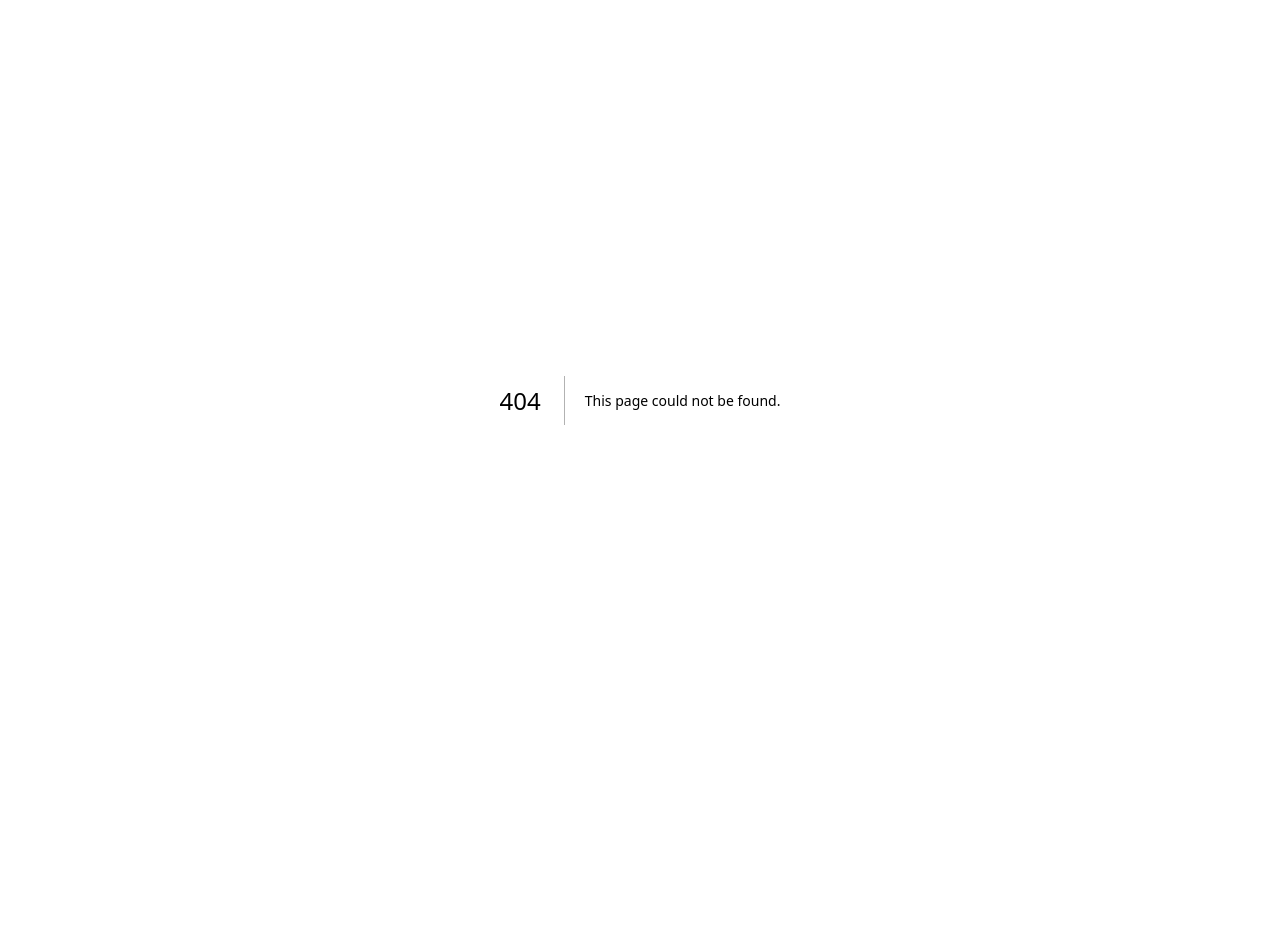
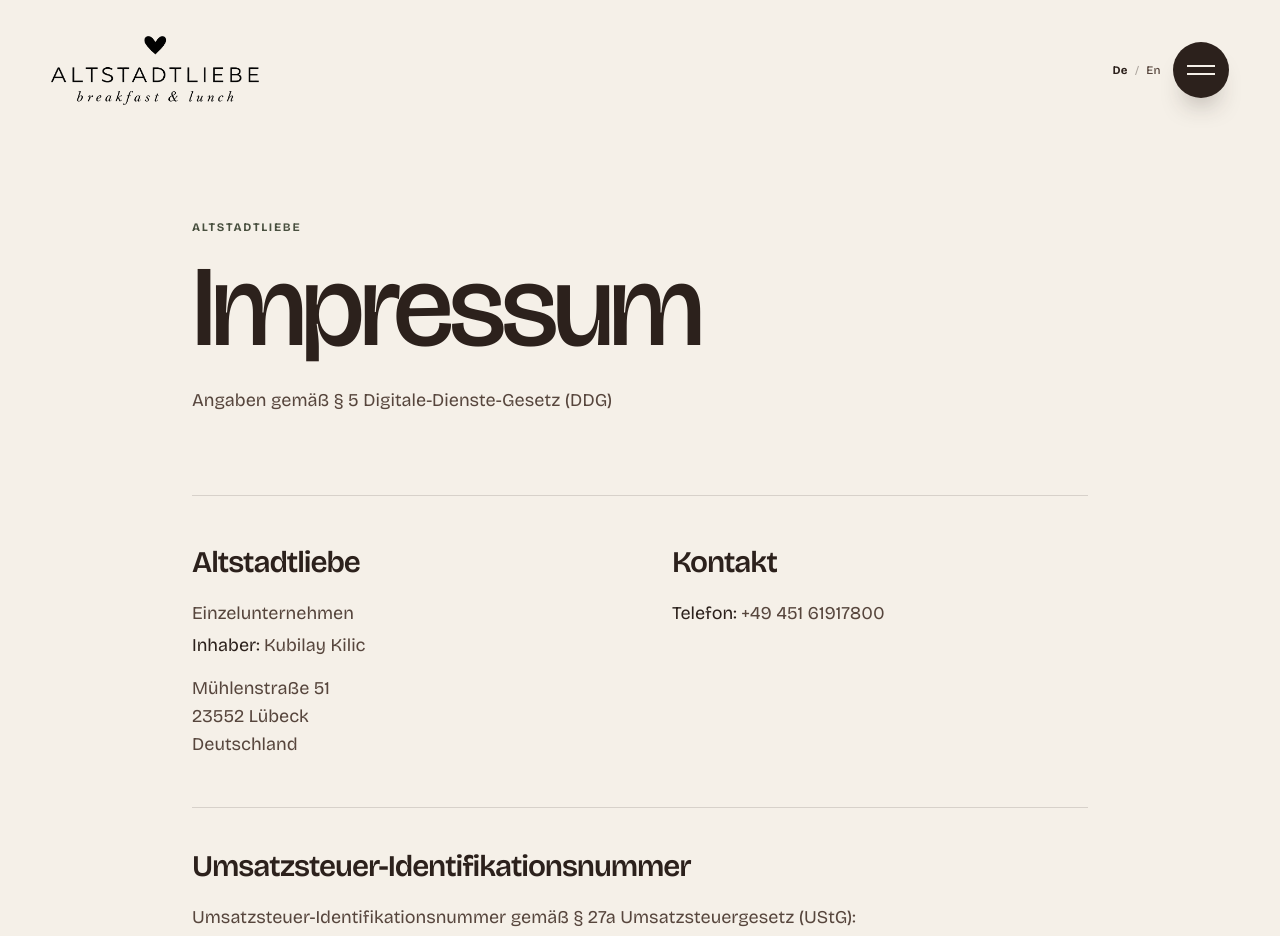
Before and after one commit to veokleo-create07/coffee.luebeck.web, a Next.js app: page /impressum in a window 1280 px wide. Before the commit this address had no page. Shown: the top 936 px of the page. Before the commit the page ends 800 px from the top, so only its background shows below. Built offline with nearby package versions, Linux system fonts and the light colour scheme.

Commit message:
Add bilingual legal notice pages

```diff
--- /dev/null
+++ b/app/en/legal-notice/page.tsx
@@ -0,0 +1,12 @@
+import type { Metadata } from "next";
+import { LegalNoticePage } from "@/components/legal-notice-page";
+import { getDictionary } from "@/lib/i18n";
+
+export const metadata: Metadata = {
+  title: "Legal Notice",
+  description: "Legal notice and provider information for Altstadtliebe Lübeck.",
+};
+
+export default function EnglishLegalNoticePage() {
+  return <LegalNoticePage locale="en" dictionary={getDictionary("en")} />;
+}
--- /dev/null
+++ b/app/impressum/page.tsx
@@ -0,0 +1,12 @@
+import type { Metadata } from "next";
+import { LegalNoticePage } from "@/components/legal-notice-page";
+import { getDictionary } from "@/lib/i18n";
+
+export const metadata: Metadata = {
+  title: "Impressum",
+  description: "Impressum und Anbieterkennzeichnung von Altstadtliebe Lübeck.",
+};
+
+export default function GermanLegalNoticePage() {
+  return <LegalNoticePage locale="de" dictionary={getDictionary("de")} />;
+}
--- a/components/language-switcher.tsx
+++ b/components/language-switcher.tsx
@@ -1,11 +1,11 @@
 import Link from "next/link";
 import type { Locale } from "@/lib/i18n";
 
-type LanguageSwitcherProps = { locale: Locale; label: string };
+type LanguageSwitcherProps = { locale: Locale; label: string; href?: string };
 
-export function LanguageSwitcher({ locale, label }: LanguageSwitcherProps) {
+export function LanguageSwitcher({ locale, label, href: providedHref }: LanguageSwitcherProps) {
   const nextLocale: Locale = locale === "de" ? "en" : "de";
-  const href = nextLocale === "de" ? "/" : "/en";
+  const href = providedHref ?? (nextLocale === "de" ? "/" : "/en");
   const currentLabel = locale === "de" ? "De" : "En";
   const nextLabel = nextLocale === "de" ? "De" : "En";
 
--- /dev/null
+++ b/components/legal-notice-page.tsx
@@ -0,0 +1,90 @@
+import Link from "next/link";
+import type { Dictionary } from "@/lib/dictionaries/de";
+import type { Locale } from "@/lib/i18n";
+import { SiteFooter } from "./site-footer";
+import { SiteHeader } from "./site-header";
+
+type LegalNoticePageProps = { locale: Locale; dictionary: Dictionary };
+
+const legalCopy = {
+  de: {
+    title: "Impressum",
+    statutoryNote: "Angaben gemäß § 5 Digitale-Dienste-Gesetz (DDG)",
+    businessType: "Einzelunternehmen",
+    proprietorLabel: "Inhaber",
+    contactHeading: "Kontakt",
+    phoneLabel: "Telefon",
+    vatHeading: "Umsatzsteuer-Identifikationsnummer",
+    vatLabel: "Umsatzsteuer-Identifikationsnummer gemäß § 27a Umsatzsteuergesetz (UStG)",
+    backLabel: "Zurück zur Startseite",
+  },
+  en: {
+    title: "Legal Notice",
+    statutoryNote: "Information pursuant to Section 5 of the German Digital Services Act (DDG)",
+    businessType: "Sole proprietorship",
+    proprietorLabel: "Proprietor",
+    contactHeading: "Contact",
+    phoneLabel: "Phone",
+    vatHeading: "VAT Identification Number",
+    vatLabel: "VAT identification number pursuant to Section 27a of the German VAT Act (UStG)",
+    backLabel: "Back to homepage",
+  },
+} as const;
+
+export function LegalNoticePage({ locale, dictionary }: LegalNoticePageProps) {
+  const copy = legalCopy[locale];
+  const homeHref = locale === "de" ? "/" : "/en";
+  const languageHref = locale === "de" ? "/en/legal-notice" : "/impressum";
+
+  return (
+    <div className="min-h-screen overflow-hidden bg-ivory text-espresso">
+      <SiteHeader locale={locale} dictionary={dictionary} languageHref={languageHref} />
+      <main className="page-gutter py-20 md:py-28">
+        <article className="mx-auto max-w-4xl">
+          <header className="max-w-3xl">
+            <p className="eyebrow">Altstadtliebe</p>
+            <h1 className="editorial-heading mt-6 text-[clamp(3.5rem,9vw,7.5rem)] font-medium leading-[0.88] tracking-[-0.055em]">
+              {copy.title}
+            </h1>
+            <p className="mt-7 max-w-xl text-base leading-[1.55] text-espresso-soft md:text-lg">
+              {copy.statutoryNote}
+            </p>
+          </header>
+
+          <div className="mt-16 grid gap-x-16 gap-y-12 border-t border-espresso/15 pt-10 md:mt-20 md:grid-cols-2 md:pt-12">
+            <section aria-labelledby="business-heading">
+              <h2 id="business-heading" className="text-2xl font-semibold tracking-[-0.035em] md:text-3xl">Altstadtliebe</h2>
+              <address className="mt-5 space-y-1 not-italic text-base leading-[1.55] text-espresso-soft md:text-lg">
+                <p>{copy.businessType}</p>
+                <p><span className="text-espresso">{copy.proprietorLabel}:</span> Kubilay Kilic</p>
+                <p className="pt-3">Mühlenstraße 51<br />23552 Lübeck<br />{locale === "de" ? "Deutschland" : "Germany"}</p>
+              </address>
+            </section>
+
+            <section aria-labelledby="contact-heading">
+              <h2 id="contact-heading" className="text-2xl font-semibold tracking-[-0.035em] md:text-3xl">{copy.contactHeading}</h2>
+              <p className="mt-5 text-base leading-[1.55] text-espresso-soft md:text-lg">
+                <span className="text-espresso">{copy.phoneLabel}:</span>{" "}
+                <a className="underline decoration-espresso/25 underline-offset-4 transition-colors hover:decoration-espresso" href={dictionary.location.phoneHref}>
+                  {dictionary.location.phoneLabel}
+                </a>
+              </p>
+            </section>
+
+            <section aria-labelledby="vat-heading" className="border-t border-espresso/15 pt-10 md:col-span-2">
+              <h2 id="vat-heading" className="text-2xl font-semibold tracking-[-0.035em] md:text-3xl">{copy.vatHeading}</h2>
+              <p className="mt-5 max-w-2xl text-base leading-[1.55] text-espresso-soft md:text-lg">
+                {copy.vatLabel}: <span className="font-medium text-espresso">DE452357082</span>
+              </p>
+            </section>
+          </div>
+
+          <Link href={homeHref} className="site-button site-button-secondary mt-14 md:mt-16">
+            {copy.backLabel}
+          </Link>
+        </article>
+      </main>
+      <SiteFooter locale={locale} dictionary={dictionary} />
+    </div>
+  );
+}
--- a/components/site-footer.tsx
+++ b/components/site-footer.tsx
@@ -23,6 +23,7 @@ export function SiteFooter({ locale, dictionary }: SiteFooterProps) {
   const homeHref = locale === "de" ? "/" : "/en";
   const menuHref = locale === "de" ? "/menu" : "/en/menu";
   const reservationHref = locale === "de" ? "/reservation" : "/en/reservation";
+  const legalNoticeHref = locale === "de" ? "/impressum" : "/en/legal-notice";
   const addressLines = [...dictionary.location.addressLines];
   if (locale === "de" && addressLines[1]) {
     addressLines[1] = addressLines[1].replace(", Deutschland", "");
@@ -152,9 +153,9 @@ export function SiteFooter({ locale, dictionary }: SiteFooterProps) {
         <div data-footer-reveal className="mt-7 flex flex-col items-center gap-1.5 text-[0.75rem] font-medium text-[#F8F5F0] sm:mt-16 sm:flex-row sm:justify-between sm:gap-2.5 sm:text-xs">
           <span className="order-2 sm:order-1">© 2026 Altstadtliebe Lübeck</span>
           <div className="order-1 flex min-h-10 items-center justify-center gap-3 sm:order-2">
-            <a href="#imprint" className="transition-colors duration-300 hover:text-ivory focus-visible:outline focus-visible:outline-2 focus-visible:outline-offset-4 focus-visible:outline-brass">
+            <Link href={legalNoticeHref} className="transition-colors duration-300 hover:text-ivory focus-visible:outline focus-visible:outline-2 focus-visible:outline-offset-4 focus-visible:outline-brass">
               {dictionary.footer.imprint}
-            </a>
+            </Link>
             <span aria-hidden="true" className="text-[#F8F5F0]">·</span>
             <a href="#privacy" className="transition-colors duration-300 hover:text-ivory focus-visible:outline focus-visible:outline-2 focus-visible:outline-offset-4 focus-visible:outline-brass">
               {dictionary.footer.privacy}
--- a/components/site-header.tsx
+++ b/components/site-header.tsx
@@ -8,9 +8,9 @@ import type { Dictionary } from "@/lib/dictionaries/de";
 import type { Locale } from "@/lib/i18n";
 import { LanguageSwitcher } from "./language-switcher";
 
-type SiteHeaderProps = { locale: Locale; dictionary: Dictionary };
+type SiteHeaderProps = { locale: Locale; dictionary: Dictionary; languageHref?: string };
 
-export function SiteHeader({ locale, dictionary }: SiteHeaderProps) {
+export function SiteHeader({ locale, dictionary, languageHref }: SiteHeaderProps) {
   const [isOpen, setIsOpen] = useState(false);
   const [isClosing, setIsClosing] = useState(false);
   const closeTimer = useRef<number | null>(null);
@@ -60,7 +60,7 @@ export function SiteHeader({ locale, dictionary }: SiteHeaderProps) {
 
   return <header data-menu-open={isOpen && !isClosing || undefined} className="site-header relative z-50 page-gutter pt-6 md:pt-8"><nav className="relative z-50 flex items-center justify-between" aria-label="Primary navigation">
     <Link href={homeHref} className="group flex items-center py-1" onClick={closeMenu} aria-label="Altstadtliebe — home"><Image src="/altstadtliebe-logo.png" alt="Altstadtliebe" width={192} height={64} priority className="site-logo h-auto w-36 object-contain transition-[filter,transform] duration-300 group-hover:scale-[1.02] sm:w-40 md:w-52" /></Link>
-    <div className="flex items-center gap-3"><LanguageSwitcher locale={locale} label={dictionary.navigation.switchTo} /><button type="button" className="group relative inline-flex h-14 w-14 shrink-0 flex-col items-center justify-center gap-1.5 rounded-full bg-espresso text-ivory shadow-[0_18px_28px_-18px_rgba(44,33,28,0.85)] transition-[background-color,color,transform] duration-300 hover:scale-[1.03] active:scale-95 data-[open=true]:bg-ivory data-[open=true]:text-espresso" data-open={isOpen && !isClosing || undefined} aria-expanded={isOpen && !isClosing} aria-controls="navigation-menu" aria-label={isOpen && !isClosing ? dictionary.navigation.closeMenu : dictionary.navigation.openMenu} onClick={isOpen && !isClosing ? closeMenu : openMenu}><span className={`absolute h-[2px] w-7 bg-current transition-transform duration-300 ${isOpen && !isClosing ? "rotate-45" : "-translate-y-[4px]"}`} aria-hidden="true" /><span className={`absolute h-[2px] w-7 bg-current transition-transform duration-300 ${isOpen && !isClosing ? "-rotate-45" : "translate-y-[4px]"}`} aria-hidden="true" /></button></div>
-  </nav>{isOpen && <div id="navigation-menu" className={`navigation-overlay fixed inset-0 z-40 flex items-center justify-center bg-espresso px-[var(--page-gutter)] pb-16 pt-28 text-ivory${isClosing ? " is-closing" : ""}`}><div className="w-full max-w-3xl">{links.map((link) => <a key={link.href} href={link.href} className="group flex items-center justify-between border-b border-ivory/20 py-5 text-[clamp(2.75rem,8vw,7rem)] font-normal leading-none tracking-[-0.055em] transition-colors first:border-t first:border-ivory/20 hover:text-brass" onClick={closeMenu}><span>{link.label}</span><ArrowUpRight size={40} strokeWidth={1.25} aria-hidden="true" className="shrink-0 transition-transform duration-300 group-hover:-translate-y-1 group-hover:translate-x-1 md:size-16" /></a>)}<div className="mt-8"><LanguageSwitcher locale={locale} label={dictionary.navigation.switchTo} /></div></div></div>}
+    <div className="flex items-center gap-3"><LanguageSwitcher locale={locale} label={dictionary.navigation.switchTo} href={languageHref} /><button type="button" className="group relative inline-flex h-14 w-14 shrink-0 flex-col items-center justify-center gap-1.5 rounded-full bg-espresso text-ivory shadow-[0_18px_28px_-18px_rgba(44,33,28,0.85)] transition-[background-color,color,transform] duration-300 hover:scale-[1.03] active:scale-95 data-[open=true]:bg-ivory data-[open=true]:text-espresso" data-open={isOpen && !isClosing || undefined} aria-expanded={isOpen && !isClosing} aria-controls="navigation-menu" aria-label={isOpen && !isClosing ? dictionary.navigation.closeMenu : dictionary.navigation.openMenu} onClick={isOpen && !isClosing ? closeMenu : openMenu}><span className={`absolute h-[2px] w-7 bg-current transition-transform duration-300 ${isOpen && !isClosing ? "rotate-45" : "-translate-y-[4px]"}`} aria-hidden="true" /><span className={`absolute h-[2px] w-7 bg-current transition-transform duration-300 ${isOpen && !isClosing ? "-rotate-45" : "translate-y-[4px]"}`} aria-hidden="true" /></button></div>
+  </nav>{isOpen && <div id="navigation-menu" className={`navigation-overlay fixed inset-0 z-40 flex items-center justify-center bg-espresso px-[var(--page-gutter)] pb-16 pt-28 text-ivory${isClosing ? " is-closing" : ""}`}><div className="w-full max-w-3xl">{links.map((link) => <a key={link.href} href={link.href} className="group flex items-center justify-between border-b border-ivory/20 py-5 text-[clamp(2.75rem,8vw,7rem)] font-normal leading-none tracking-[-0.055em] transition-colors first:border-t first:border-ivory/20 hover:text-brass" onClick={closeMenu}><span>{link.label}</span><ArrowUpRight size={40} strokeWidth={1.25} aria-hidden="true" className="shrink-0 transition-transform duration-300 group-hover:-translate-y-1 group-hover:translate-x-1 md:size-16" /></a>)}<div className="mt-8"><LanguageSwitcher locale={locale} label={dictionary.navigation.switchTo} href={languageHref} /></div></div></div>}
   </header>;
 }
```
